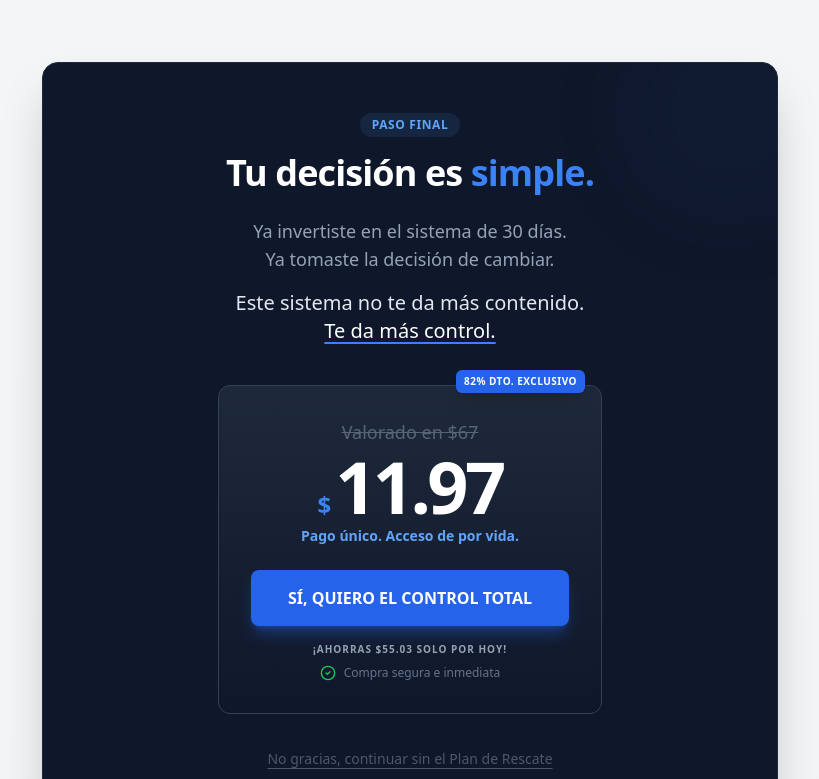
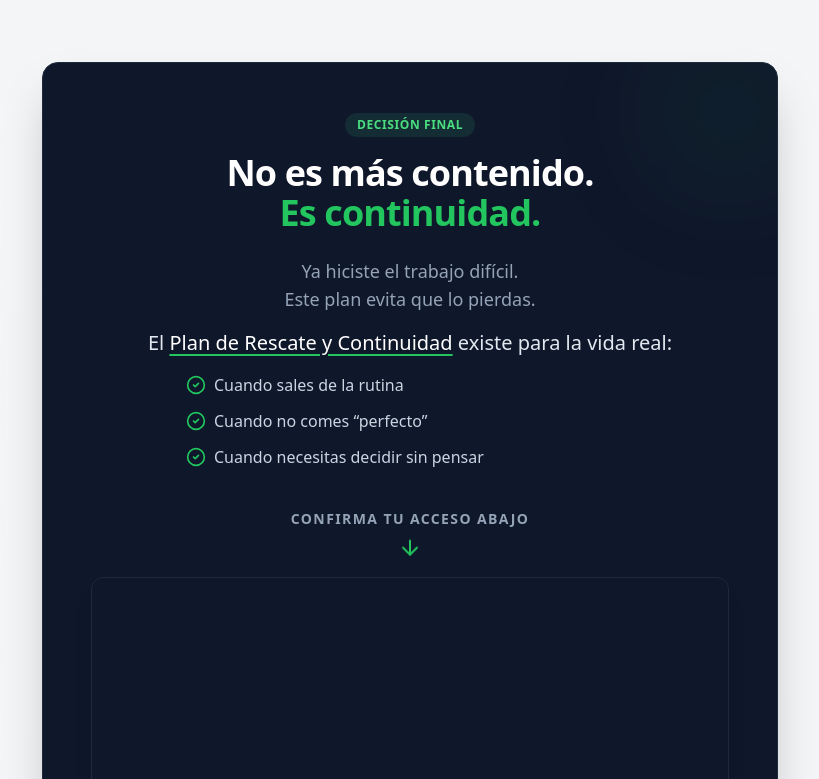
Before and after one commit to iambraightondev/upsell-sales-page, a React (Vite) app: page / in a window 1280 px wide. Shown: the part 4541-5320 px from the top of the page, without its empty margins (230-1049 px from the left). Built offline with nearby package versions, Linux system fonts and the light colour scheme.

Commit message:
fixing widget

```diff
--- a/src/App.tsx
+++ b/src/App.tsx
@@ -20,6 +20,7 @@ function App() {
         <Benefits />
         <SocialProof />
         <Closing />
+
       </div>
 
       {/* Footer */}
--- a/src/components/Closing.tsx
+++ b/src/components/Closing.tsx
@@ -1,89 +1,91 @@
-import { CheckCircle2 } from 'lucide-react';
+import { useEffect } from 'react';
+import { ArrowDown, CheckCircle2 } from 'lucide-react';
 
 export function Closing() {
-  const handleAccept = () => {
-    window.location.href = 'https://pay.hotmart.com/B104295556L?checkoutMode=10';
-  };
+  useEffect(() => {
+    // Evitar cargar el script más de una vez
+    if (document.getElementById('hotmart-checkout-script')) {
+      // @ts-ignore
+      window.checkoutElements?.init('salesFunnel')?.mount('#hotmart-sales-funnel');
+      return;
+    }
 
-  const handleDecline = () => {
-    window.location.reload();
-  };
+    const script = document.createElement('script');
+    script.id = 'hotmart-checkout-script';
+    script.src = 'https://checkout.hotmart.com/lib/hotmart-checkout-elements.js';
+    script.async = true;
+
+    script.onload = () => {
+      // @ts-ignore
+      window.checkoutElements.init('salesFunnel').mount('#hotmart-sales-funnel');
+    };
+
+    document.body.appendChild(script);
+  }, []);
 
   return (
-    <div className="max-w-3xl mx-auto mb-16 px-4">
-      <div className="relative overflow-hidden bg-slate-900 rounded-2xl border border-slate-800 shadow-2xl">
-        {/* Decoración sutil de fondo */}
-        <div className="absolute top-0 right-0 -mt-4 -mr-4 w-32 h-32 bg-blue-500/10 rounded-full blur-3xl"></div>
+    <div className="max-w-3xl mx-auto mb-20 px-4">
+
+      <div className="relative overflow-hidden bg-slate-900 rounded-2xl border border-slate-800 shadow-2xl mb-14">
+        <div className="absolute top-0 right-0 -mt-4 -mr-4 w-32 h-32 bg-green-500/10 rounded-full blur-3xl"></div>
 
         <div className="relative p-8 md:p-12 text-center">
-          <span className="inline-block px-3 py-1 mb-4 text-xs font-semibold tracking-wider text-blue-400 uppercase bg-blue-400/10 rounded-full">
-            Paso Final
+          <span className="inline-block px-3 py-1 mb-4 text-xs font-semibold tracking-wider text-green-400 uppercase bg-green-400/10 rounded-full">
+            Decisión final
           </span>
 
           <h2 className="text-3xl md:text-4xl font-extrabold text-white mb-6 tracking-tight">
-            Tu decisión es <span className="text-blue-500">simple.</span>
+            No es más contenido. <br />
+            <span className="text-green-500">Es continuidad.</span>
           </h2>
 
           <div className="space-y-4 mb-10">
             <p className="text-lg text-slate-400">
-              Ya invertiste en el sistema de 30 días. <br className="hidden md:block" />
-              Ya tomaste la decisión de cambiar.
+              Ya hiciste el trabajo difícil. <br className="hidden md:block" />
+              Este plan evita que lo pierdas.
             </p>
+
             <p className="text-xl text-slate-200 font-medium">
-              Este sistema no te da más contenido. <br />
-              <span className="text-white underline decoration-blue-500 underline-offset-4">
-                Te da más control.
-              </span>
+              El{' '}
+              <span className="text-white underline decoration-green-500 underline-offset-4">
+                Plan de Rescate y Continuidad
+              </span>{' '}
+              existe para la vida real:
             </p>
+
+            <ul className="mt-6 space-y-3 text-slate-300 text-left max-w-md mx-auto">
+              <li className="flex gap-2">
+                <CheckCircle2 className="w-5 h-5 text-green-500 mt-0.5" />
+                Cuando sales de la rutina
+              </li>
+              <li className="flex gap-2">
+                <CheckCircle2 className="w-5 h-5 text-green-500 mt-0.5" />
+                Cuando no comes “perfecto”
+              </li>
+              <li className="flex gap-2">
+                <CheckCircle2 className="w-5 h-5 text-green-500 mt-0.5" />
+                Cuando necesitas decidir sin pensar
+              </li>
+            </ul>
           </div>
 
-          {/* Card del Precio */}
-          <div className="relative mx-auto inline-flex flex-col items-center justify-center p-8 bg-gradient-to-b from-slate-800 to-slate-900 border border-slate-700 rounded-xl shadow-inner w-full max-w-sm">
+          <div className="mt-10 flex flex-col items-center gap-3">
+            <p className="text-slate-400 text-sm uppercase tracking-widest font-semibold">
+              Confirma tu acceso abajo
+            </p>
+            <ArrowDown className="w-6 h-6 text-green-500 animate-bounce" />
 
-            {/* Badge de Descuento Flotante */}
-            <div className="absolute -top-4 right-4 bg-blue-600 text-white text-[10px] font-bold px-2 py-1 rounded-md shadow-lg tracking-wider">
-              82% DTO. EXCLUSIVO
+            <div className="relative w-full max-w-2x1 mx-auto bg-slate-900 rounded-xl border border-slate-800 p-8 shadow-xl">
+              <div
+                id="hotmart-sales-funnel"
+                className="w-full min-h-[600px] flex justify-center"
+              />
             </div>
 
-            {/* Precio Anterior Tacho */}
-            <div className="flex items-center gap-2 mb-1 opacity-50">
-              <span className="text-slate-400 line-through text-lg font-medium">Valorado en $67</span>
-            </div>
 
-            {/* Precio Actual */}
-            <div className="flex items-baseline gap-1 mb-1">
-              <span className="text-2xl font-bold text-blue-500">$</span>
-              <span className="text-7xl font-black text-white tracking-tighter">11.97</span>
-            </div>
-
-            <p className="text-blue-400 text-sm font-semibold mb-6">Pago único. Acceso de por vida.</p>
-
-            <button
-              onClick={handleAccept}
-              className="w-full py-4 px-6 bg-blue-600 hover:bg-blue-500 text-white font-extrabold rounded-lg transition-all transform hover:scale-[1.05] active:scale-[0.98] shadow-lg shadow-blue-600/40"
-            >
-              SÍ, QUIERO EL CONTROL TOTAL
-            </button>
-
-            <div className="mt-4 flex flex-col items-center gap-2">
-              <p className="text-[10px] text-slate-400 uppercase tracking-widest font-bold">
-                ¡Ahorras $55.03 solo por hoy!
-              </p>
-              <p className="text-xs text-slate-500 flex items-center gap-2">
-                <CheckCircle2 className="w-4 h-4 text-green-500" />
-                Compra segura e inmediata
-              </p>
-            </div>
-          </div>
-
-          {/* Opción de declinar integrada */}
-          <div className="mt-8">
-            <button
-              onClick={handleDecline}
-              className="text-slate-500 hover:text-slate-300 text-sm underline underline-offset-4 transition-colors opacity-70 hover:opacity-100"
-            >
-              No gracias, continuar sin el Plan de Rescate
-            </button>
+            <p className="text-xs text-slate-500">
+              Pago único · Acceso inmediato · Sin fricción
+            </p>
           </div>
         </div>
       </div>
```
